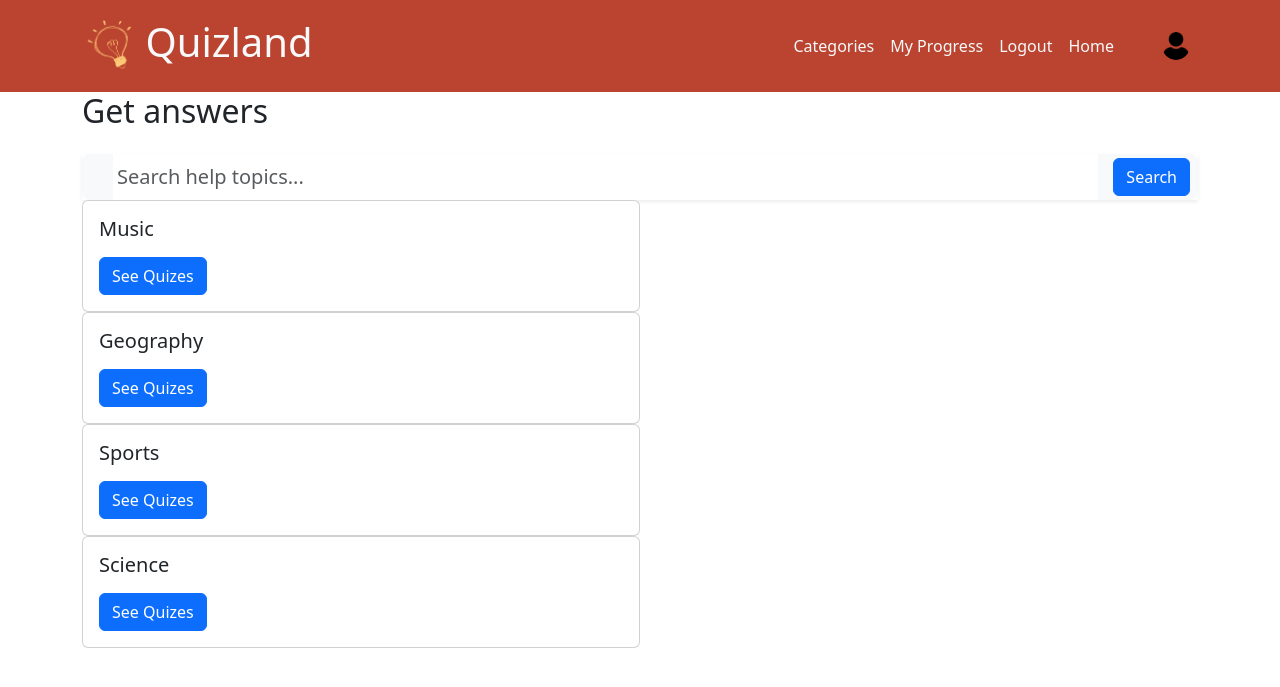
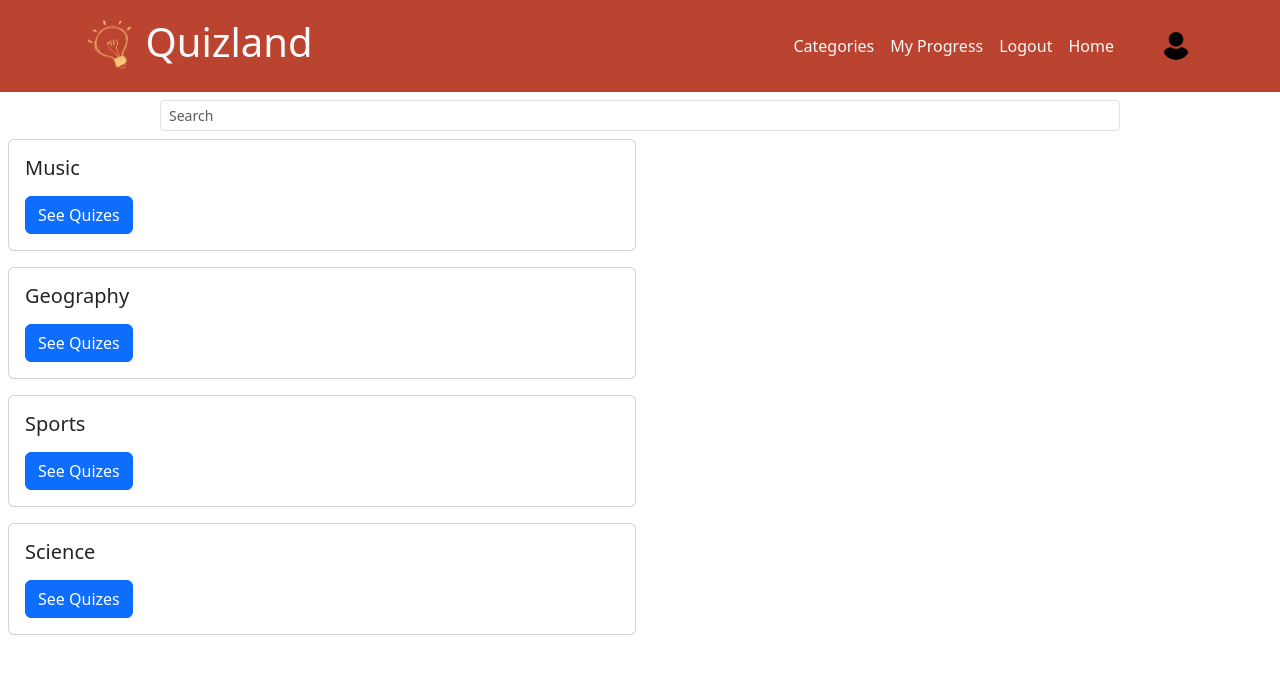
Before and after one commit to barbara0708/Django-Quiz-App, a Django app: page /categories/ in a window 1280 px wide. Shown: the top 687 px of the page. Run offline with Django 4.2, Linux system fonts and the light colour scheme; a user stored in the database is signed in; data comes from the database, SQL or seed files in the repository; both versions use the stored data as it was after the commit; some libraries are stand-ins or nearby versions.

Commit message:
bootstrap5 + crispy forms

```diff
--- a/core/templates/core/categories.html
+++ b/core/templates/core/categories.html
@@ -3,29 +3,15 @@
 {% block title %}Categories{% endblock %}
 {% block content %}
 <section class="pt-8 pt-md-9">
-    <div class="container">
-      <h2 class="text-dark fw-normal">
-        Get answers
-      </h2>
+  <div class="row">
+    <form class="form-inline d-flex justify-content-center md-form form-sm active-pink-2 mt-2">
+      <input class="form-control form-control-sm mr-3 w-75" type="text" placeholder="Search"
+        aria-label="Search">
+      <i class="fas fa-search" aria-hidden="true"></i>
+    </form>
 
-      <!-- Form -->
-      <form class="mt-4">
-        <div class="input-group input-group-lg shadow-sm">
-          <span class="input-group-text border-0">
-            <i class="fas fa-search fa-xs text-secondary mb-1"></i>
-          </span>
-
-          <input type="text" class="form-control bg-white border-0 px-1" placeholder="Search help topics...">
-
-          <span class="input-group-text border-0 py-1 pe-2">
-            <button type="submit" class="btn btn-primary text-uppercase-bold-sm">
-              Search
-            </button>
-          </span>
-        </div>
-      </form>
         {% for category in categories %}
-        <div class="col-sm-6">
+          <div class="col-sm-6 pl-5 pr-5 m-2">
             <div class="card">
               <div class="card-body">
                 <h5 class="card-title">{{category.name}}</h5>
@@ -35,7 +21,8 @@
             </div>
           </div>
         {% endfor %}
+
   </div>
-    </div>
+
   </section>
 {% endblock %}
```
Also changed, not shown: core/templates/core/password_reset_confirm.html (+2 -6 lines), quizes/settings.py (+5 -4 lines), db.sqlite3. Lines whose indentation alone changed are shown as unchanged.
